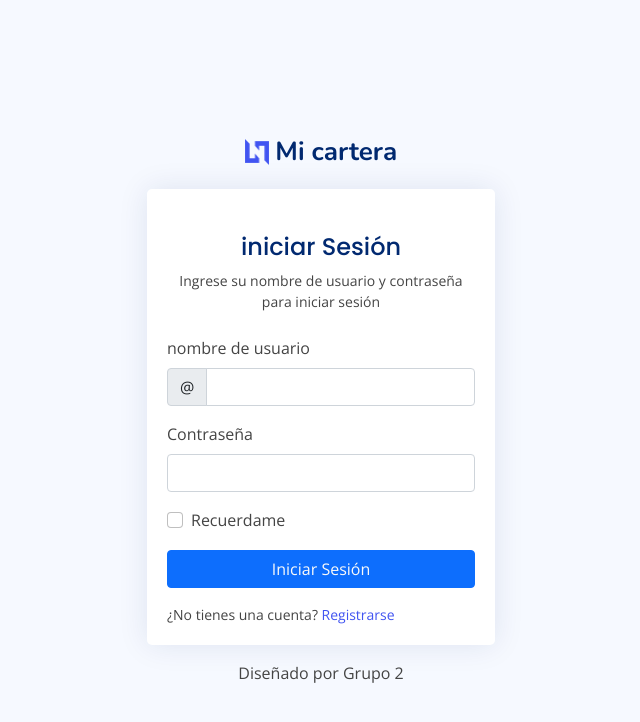
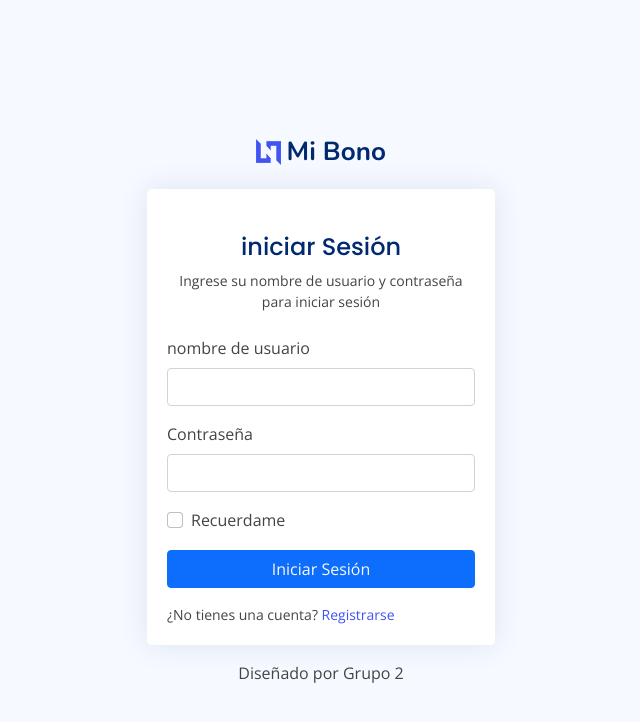
Before and after one commit to Rafael150601/Bono, a plain HTML site: page pages-login.html in a window 1280 px wide. Shown: the whole page, without its empty margins (319-959 px from the left). Drawn offline with nearby package versions, Linux system fonts and the light colour scheme.

Commit message:
Update pages-login.html

```diff
--- a/pages-login.html
+++ b/pages-login.html
@@ -45,7 +45,7 @@
               <div class="d-flex justify-content-center py-4">
                 <a href="index.html" class="logo d-flex align-items-center w-auto">
                   <img src="assets/img/logo.png" alt="">
-                  <span class="d-none d-lg-block">Mi cartera</span>
+                  <span class="d-none d-lg-block">Mi Bono</span>
                 </a>
               </div><!-- End Logo -->
 
@@ -63,7 +63,6 @@
                     <div class="col-12">
                       <label for="yourUsername" class="form-label">nombre de usuario</label>
                       <div class="input-group has-validation">
-                        <span class="input-group-text" id="inputGroupPrepend">@</span>
                         <input type="text" name="username" class="form-control" id="yourUsername" required>
                         <div class="invalid-feedback">Por favor ingrese su nombre.</div>
                       </div>
```
